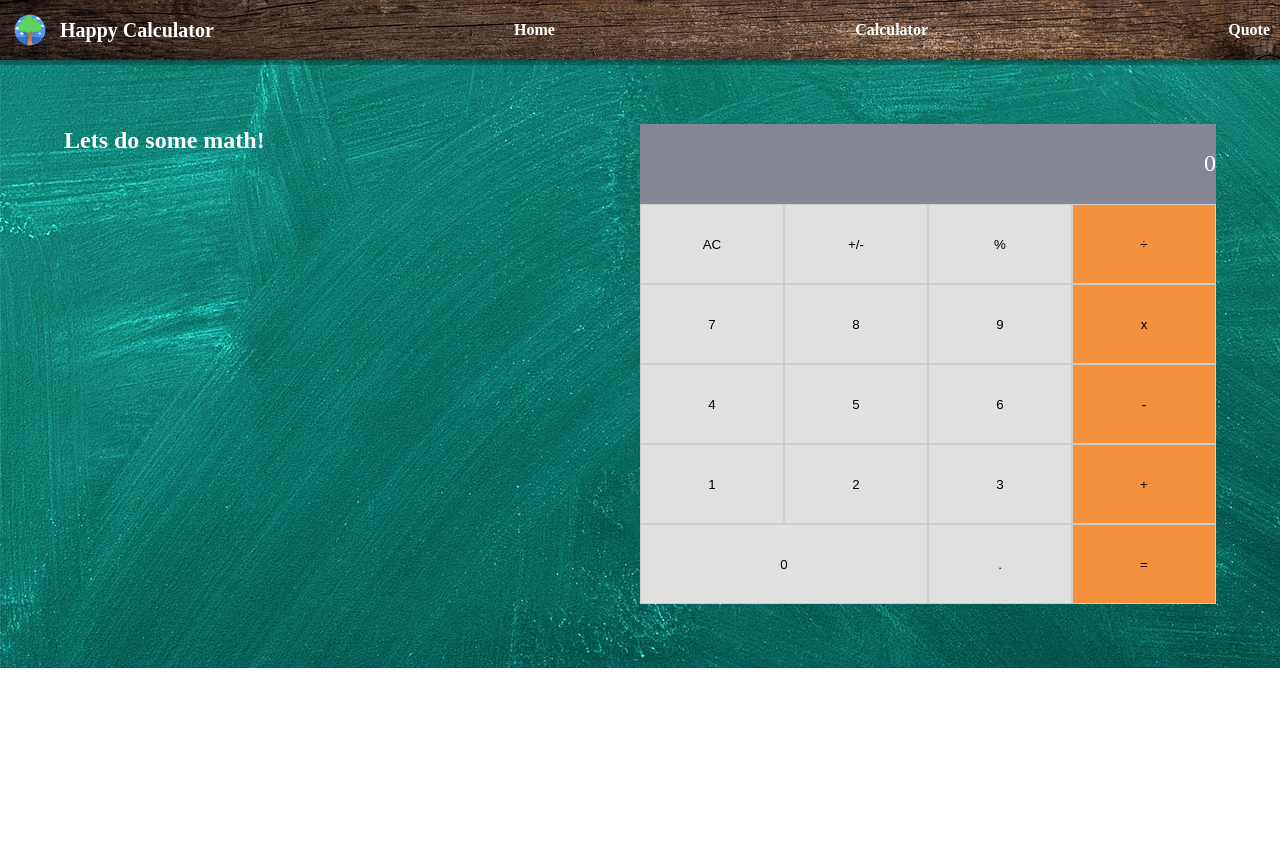
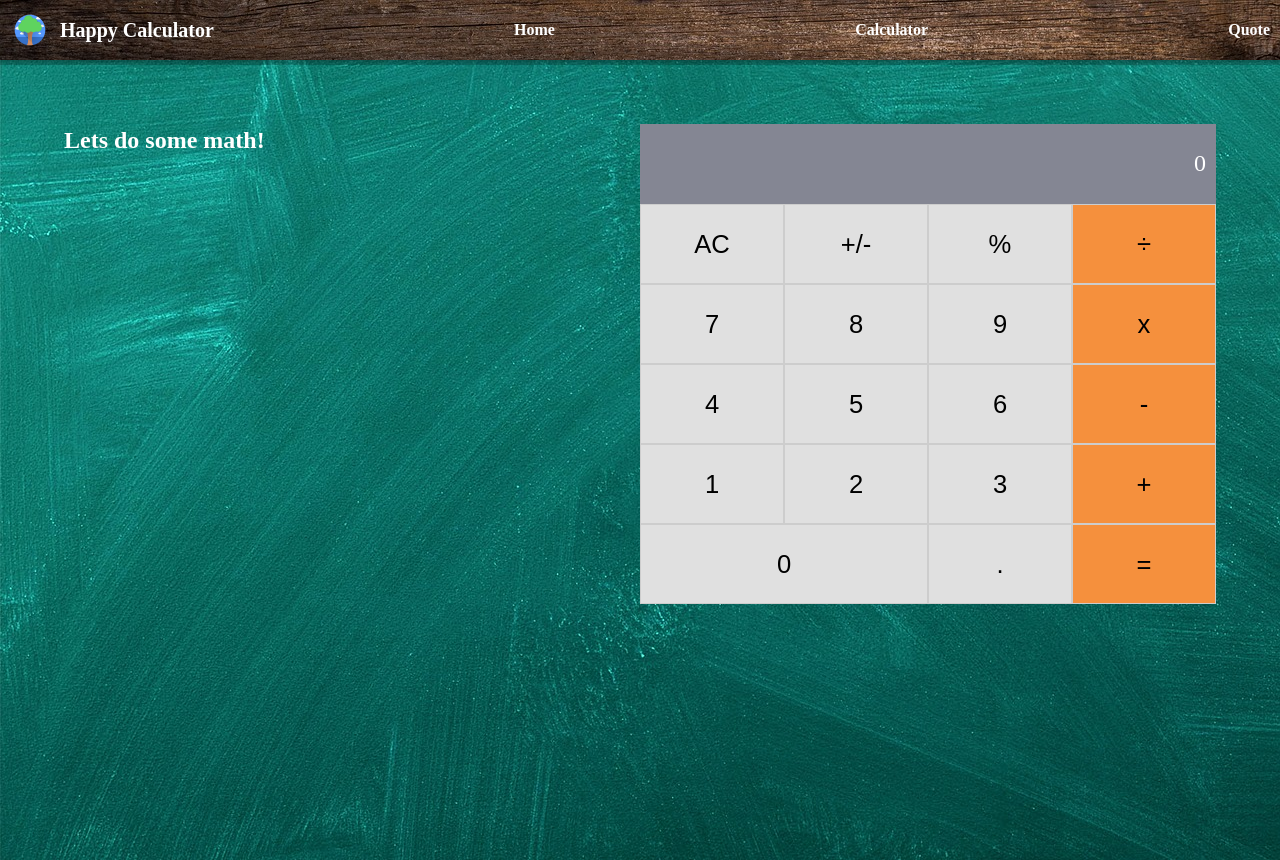
Before and after one commit to rubydevi/math-magician, a React (Create React App) app: page /calculator in a window 1280 px wide. Before the commit the page ends 800 px from the top, so only its background shows below. Built offline with nearby package versions, Linux system fonts and the light colour scheme.

Commit message:
Add styling to calculator buttons

```diff
--- a/src/components/Calculator.css
+++ b/src/components/Calculator.css
@@ -26,6 +26,7 @@ body {
   flex-direction: row;
   justify-content: space-between;
   padding: 5%;
+  height: 100vh;
 }
 
 .calculator-body {
@@ -41,6 +42,7 @@ body {
   height: 10vh;
   background-color: #848693;
   color: #fff;
+  padding-right: 10px;
 }
 
 .buttons {
@@ -55,6 +57,16 @@ body {
   border: 1px solid #cdcdcd;
   text-align: center;
   background-color: #e0e0e0;
+  cursor: pointer;
+  font-size: 1.6rem;
+}
+
+.button:hover {
+  background-color: #d3d3d3;
+}
+
+.button:active {
+  background-color: #c6c6c6;
 }
 
 .zero-button {
```
